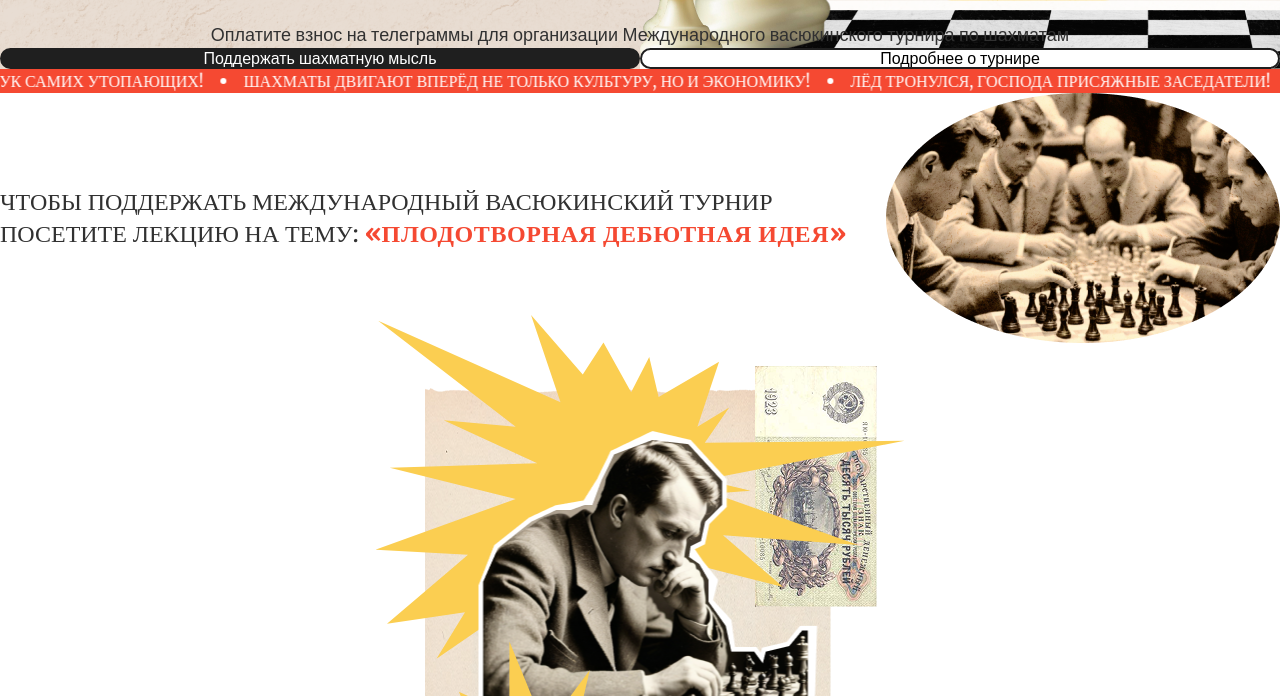
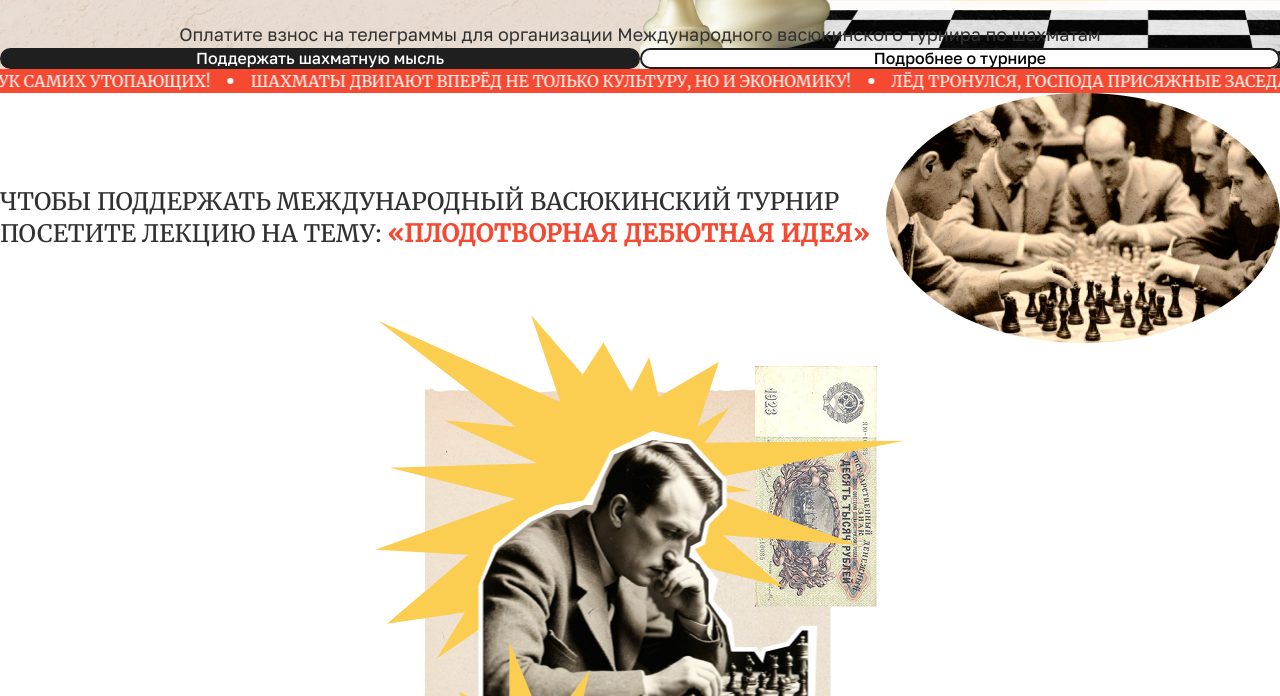
Before and after one commit to Andrew-Yurkin/chess-club, a website built with Vite: page index.html in a window 1280 px wide. Shown: the part 82-778 px from the top of the page. Built offline with nearby package versions, Linux system fonts and the light colour scheme.

Commit message:
fonts link

```diff
--- a/index.html
+++ b/index.html
@@ -6,6 +6,9 @@
     <meta name="viewport" content="width=device-width, initial-scale=1.0" />
     <title>Клуб четырёх коней</title>
     <link rel="preload" as="image" href="assets/hero/city.png">
+    <link rel="preconnect" href="https://fonts.googleapis.com">
+	  <link rel="preconnect" href="https://fonts.gstatic.com" crossorigin>
+	  <link href="https://fonts.googleapis.com/css2?family=Golos+Text:wght@400;500;600;700&family=Merriweather:wght@400;500&display=swap" rel="stylesheet">
     <script type="module" src="/src/main.js"></script>
     </head>
   <body id="app">
--- a/src/styles/base.scss
+++ b/src/styles/base.scss
@@ -2,8 +2,8 @@
 
 :root {
 	/* font families */
-  --font-primary: "Golos Text", sans-serif;
-  --font-secondary: "Merriweather", serif;
+  --font-primary: "Golos Text";
+  --font-secondary: "Merriweather";
 
 	/* font weights */
   --fw-regular: 400;
```
